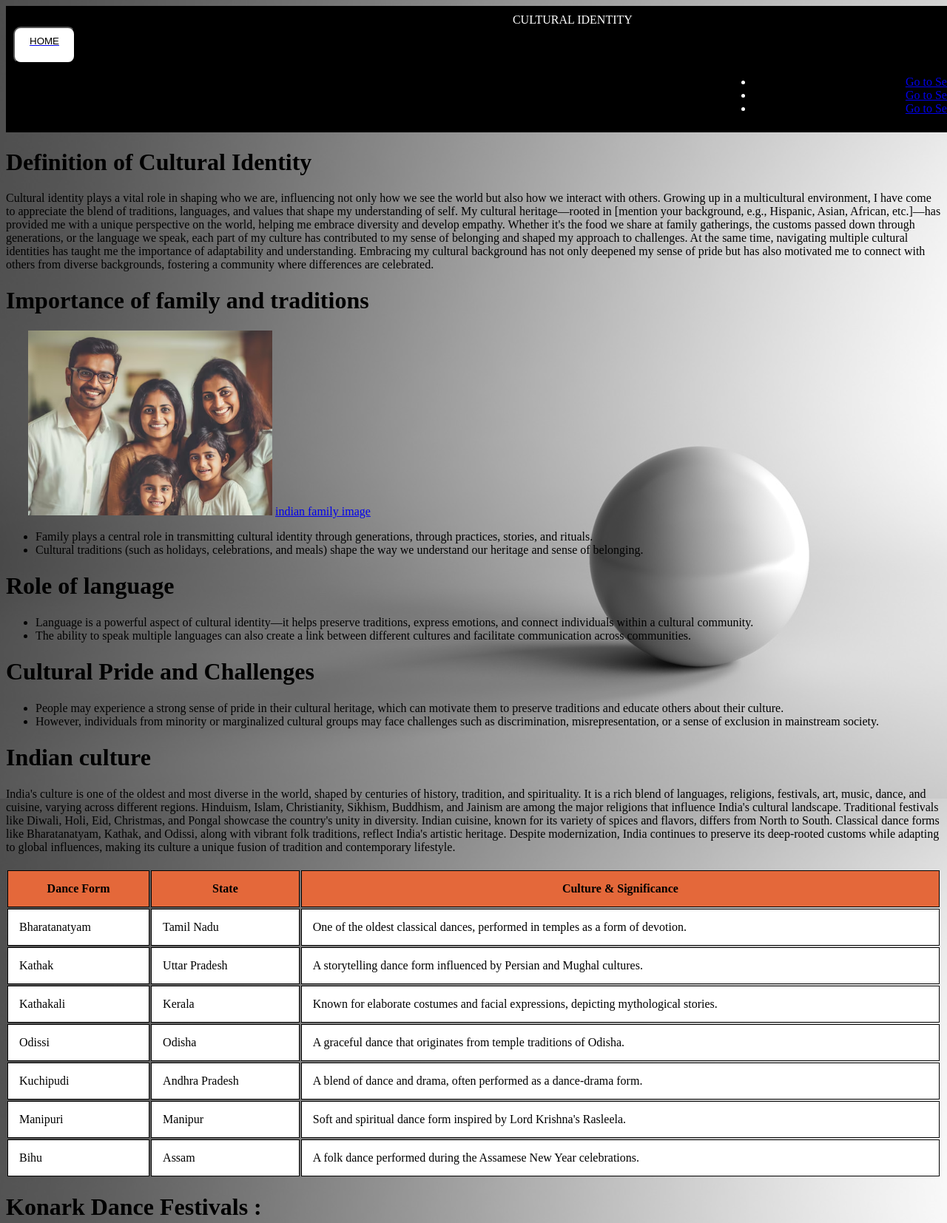
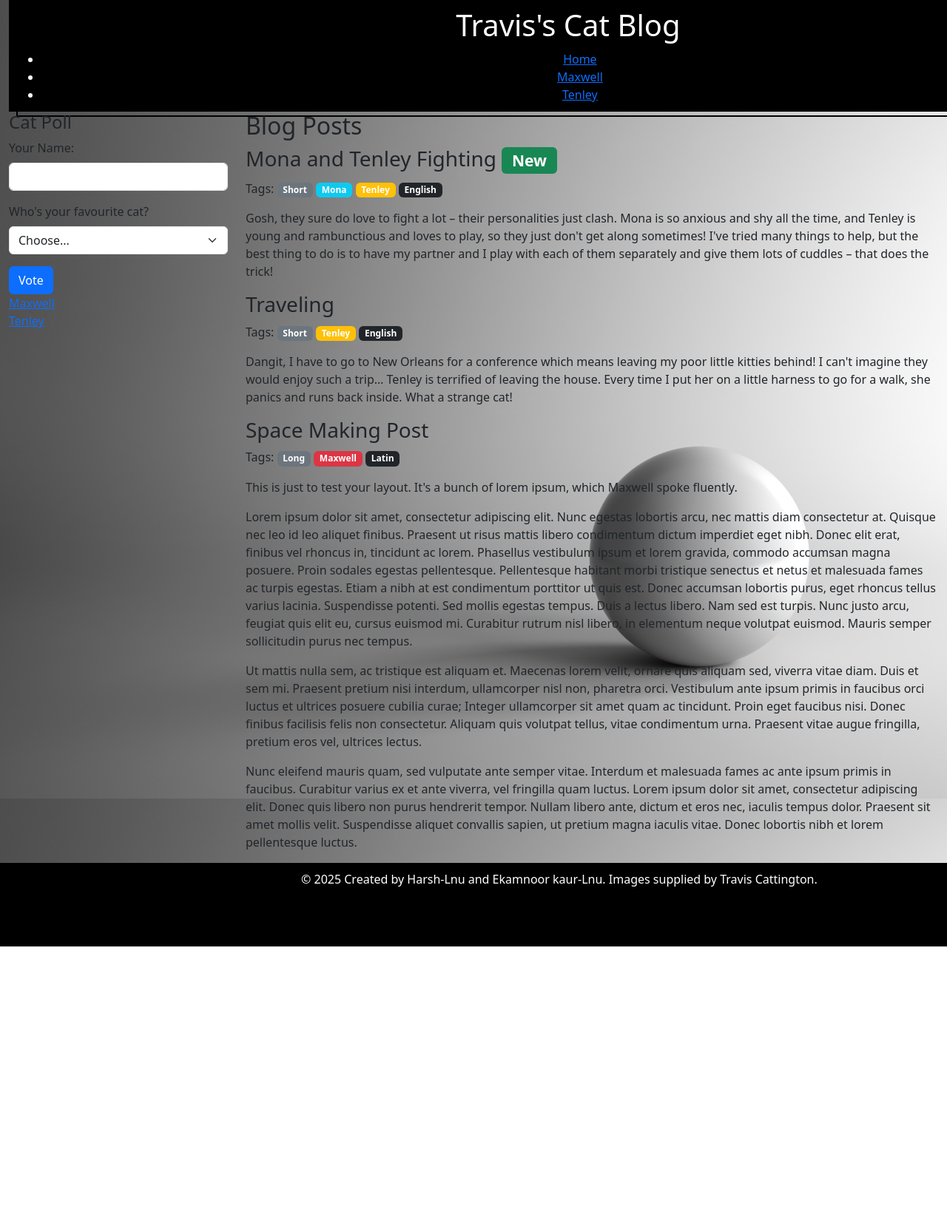
Before and after one commit to Harsh6025/Harsh6025.github.io, a plain HTML site: page index.html in a window 1280 px wide. Shown: the top 1654 px of the page at 74% size. After the commit the page ends 1280 px from the top, so only its background shows below. Drawn offline with nearby package versions, Linux system fonts and the light colour scheme; files that its build step writes are made by us from their sources; files whose address does not match are found by name.

Commit message:
Add files via upload

```diff
--- a/index.html
+++ b/index.html
@@ -3,122 +3,96 @@
 <head>
     <meta charset="UTF-8">
     <meta name="viewport" content="width=device-width, initial-scale=1.0">
-    <title>Culturalidentity.com</title>
-    <link rel="stylesheet" href="style.css">
+    <title>Travis's Cat Family</title>
+    <!-- Bootstrap CSS -->
+    <link href="https://cdn.jsdelivr.net/npm/bootstrap@5.3.0-alpha1/dist/css/bootstrap.min.css" rel="stylesheet">
+    <!-- Custom CSS -->
+    <link rel="stylesheet" href="stylesheets/style.css">
 </head>
+<body>
+    <div class="container-fluid main-container">
+        <!-- Header -->
+        <header>
+            <div class="col-12">
+                <h1>Travis's Cat Blog</h1>
+                <nav class="main-nav">
+                    <ul>
+                        <li><a href="index.html" class="active">Home</a></li>
+                        <li><a href="maxwell.html">Maxwell</a></li>
+                        <li><a href="tenley.html">Tenley</a></li>
+                    </ul>
+                </nav>
+            </div>
+        </header>
+    <div class="row content-row">
+            <!-- Sidebar -->
+            <aside class="col-md-3" id="sidebar">
 
-<body>
-    <header>CULTURAL IDENTITY
-        <a href="about.html" >
-        <button class="header-button">HOME</button>
-        </a>
-        <ul class="list-container">
-            <li><a href="#section1">Go to Section 1</a></li>
-            <li><a href="#section2">Go to Section 2</a></li>
-            <li><a href="#section3">Go to Section 3</a></li>
-         </ul>
-    </header>
+                <div class="sidebar">
+                    <h4>Cat Poll</h4>
+                    <form id="pollForm">
+                      <div class="mb-3">
+                        <label for="userName" class="form-label">Your Name:</label>
+                        <input type="text" class="form-control" id="userName" required>
+                      </div>
+                      <div class="mb-3">
+                        <label class="form-label">Who's your favourite cat?</label>
+                        <select class="form-select" id="favCat" required>
+                          <option value="">Choose...</option>
+                          <option value="Maxwell">Maxwell</option>
+                          <option value="Tenley">Tenley</option>
+                        </select>
+                      </div>
+                      <button type="submit" class="btn btn-primary">Vote</button>
+                    </form>
+                    <div id="pollResults" class="results"></div>
+                  </div>
+                <div class="cat-nav">
+                    <div class="cat-item" style="border-color: #8B0000;">
+                        <a href="maxwell.html">Maxwell</a>
+                    </div>
+                    <div class="cat-item" style="border-color: #8B4513;">
+                         <a href="tenely.html">Tenley</a>
+                    </div>
+        </div>
+            </aside>
 
-<h1 id="section1">Definition of Cultural Identity</h1>
-    <p>Cultural identity plays a vital role in shaping who we are, influencing not only how we see the world but also how we interact with others. Growing up in a multicultural environment, I have come to appreciate the blend of traditions, languages, and values that shape my understanding of self. My cultural heritage—rooted in [mention your background, e.g., Hispanic, Asian, African, etc.]—has provided me with a unique perspective on the world, helping me embrace diversity and develop empathy. Whether it's the food we share at family gatherings, the customs passed down through generations, or the language we speak, each part of my culture has contributed to my sense of belonging and shaped my approach to challenges. At the same time, navigating multiple cultural identities has taught me the importance of adaptability and understanding. Embracing my cultural background has not only deepened my sense of pride but has also motivated me to connect with others from diverse backgrounds, fostering a community where differences are celebrated.</p>
-<h1>Importance of family and traditions</h1>
-    <img class="image"
-    src="happy-indian-family.avif" alt="happy-indian-family">
-    <a href="https://img.freepik.com/premium-photo/happy-indian-family-generative-ai_849906-9356.jpg">indian family image</a>
-    <ul>
-        <li>Family plays a central role in transmitting cultural identity through generations, through practices, stories, and rituals.</li>
-        <li>Cultural traditions (such as holidays, celebrations, and meals) shape the way we understand our heritage and sense of belonging.
-        </li>
-    </ul>
-    <h1>Role of language</h1>
-    <ul>
-        <li>Language is a powerful aspect of cultural identity—it helps preserve traditions, express emotions, and connect individuals within a cultural community.
-            </li>
-            <li>
-                The ability to speak multiple languages can also create a link between different cultures and facilitate communication across communities.
-                </li>
-        </ul>
-    <h1>Cultural Pride and Challenges</h1>
-    <ul>
-        <li>People may experience a strong sense of pride in their cultural heritage, which can motivate them to preserve traditions and educate others about their culture.</li>
-        <li>However, individuals from minority or marginalized cultural groups may face challenges such as discrimination, misrepresentation, or a sense of exclusion in mainstream society.
-        </li>
-    </ul>
+            <!-- Main Content -->
+            <main class="col-md-9" id="main-content">
+                <h2>Blog Posts</h2>
 
-<h1 id="section2">Indian culture</h1>
-<p >India's culture is one of the oldest and most diverse in the world, shaped by centuries of history, tradition, and spirituality. It is a rich blend of languages, religions, festivals, art, music, dance, and cuisine, varying across different regions. Hinduism, Islam, Christianity, Sikhism, Buddhism, and Jainism are among the major religions that influence India's cultural landscape. Traditional festivals like Diwali, Holi, Eid, Christmas, and Pongal showcase the country's unity in diversity. Indian cuisine, known for its variety of spices and flavors, differs from North to South. Classical dance forms like Bharatanatyam, Kathak, and Odissi, along with vibrant folk traditions, reflect India's artistic heritage. Despite modernization, India continues to preserve its deep-rooted customs while adapting to global influences, making its culture a unique fusion of tradition and contemporary lifestyle.
-</p>
+                <div class="blog-post featured-post" style="border-color:rgb(232, 105, 105);">
+                    <h3>Mona and Tenley Fighting <span class="badge bg-success">New</span></h3>
+                    <p class="tags">Tags: <span class="badge bg-secondary">Short</span> <span class="badge bg-info">Mona</span> <span class="badge bg-warning">Tenley</span> <span class="badge bg-dark">English</span></p>
+                    <p>Gosh, they sure do love to fight a lot – their personalities just clash. Mona is so anxious and shy all the time, and Tenley is young and rambunctious and loves to play, so they just don't get along sometimes! I've tried many things to help, but the best thing to do is to have my partner and I play with each of them separately and give them lots of cuddles – that does the trick!</p>
+                </div>
 
+                <div class="blog-post featured-post" style="border-color:rgb(105, 105, 230);">
+                    <h3>Traveling</h3>
+                    <p class="tags">Tags: <span class="badge bg-secondary">Short</span> <span class="badge bg-warning">Tenley</span> <span class="badge bg-dark">English</span></p>
+                    <p>Dangit, I have to go to New Orleans for a conference which means leaving my poor little kitties behind! I can't imagine they would enjoy such a trip… Tenley is terrified of leaving the house. Every time I put her on a little harness to go for a walk, she panics and runs back inside. What a strange cat!</p>
+                </div>
 
- <table>
-    <tr>
-        <th>Dance Form</th>
-        <th>State</th>
-        <th>Culture & Significance</th>
-    </tr>
-    <tr>
-        <td>Bharatanatyam</td>
-        <td>Tamil Nadu</td>
-        <td>One of the oldest classical dances, performed in temples as a form of devotion.</td>
-    </tr>
-    <tr>
-        <td>Kathak</td>
-        <td>Uttar Pradesh</td>
-        <td>A storytelling dance form influenced by Persian and Mughal cultures.</td>
-    </tr>
-    <tr>
-        <td>Kathakali</td>
-        <td>Kerala</td>
-        <td>Known for elaborate costumes and facial expressions, depicting mythological stories.</td>
-    </tr>
-    <tr>
-        <td>Odissi</td>
-        <td>Odisha</td>
-        <td>A graceful dance that originates from temple traditions of Odisha.</td>
-    </tr>
-    <tr>
-        <td>Kuchipudi</td>
-        <td>Andhra Pradesh</td>
-        <td>A blend of dance and drama, often performed as a dance-drama form.</td>
-    </tr>
-    <tr>
-        <td>Manipuri</td>
-        <td>Manipur</td>
-        <td>Soft and spiritual dance form inspired by Lord Krishna's Rasleela.</td>
-    </tr>
-    <tr>
-        <td>Bihu</td>
-        <td>Assam</td>
-        <td>A folk dance performed during the Assamese New Year celebrations.</td>
-    </tr>
-</table>
-<h1>Konark Dance Festivals :</h1>
+                <div class="blog-post featured-post" style="border-color:rgb(122, 224, 122);">
+                    <h3>Space Making Post</h3>
+                    <p class="tags">Tags: <span class="badge bg-secondary">Long</span> <span class="badge bg-danger">Maxwell</span> <span class="badge bg-dark">Latin</span></p>
+                    <p>This is just to test your layout. It's a bunch of lorem ipsum, which Maxwell spoke fluently.</p>
+                    <p>Lorem ipsum dolor sit amet, consectetur adipiscing elit. Nunc egestas lobortis arcu, nec mattis diam consectetur at. Quisque nec leo id leo aliquet finibus. Praesent ut risus mattis libero condimentum dictum imperdiet eget nibh. Donec elit erat, finibus vel rhoncus in, tincidunt ac lorem. Phasellus vestibulum ipsum et lorem gravida, commodo accumsan magna posuere. Proin sodales egestas pellentesque. Pellentesque habitant morbi tristique senectus et netus et malesuada fames ac turpis egestas. Etiam a nibh at est condimentum porttitor ut quis est. Donec accumsan lobortis purus, eget rhoncus tellus varius lacinia. Suspendisse potenti. Sed mollis egestas tempus. Duis a lectus libero. Nam sed est turpis. Nunc justo arcu, feugiat quis elit eu, cursus euismod mi. Curabitur rutrum nisl libero, in elementum neque volutpat euismod. Mauris semper sollicitudin purus nec tempus.</p>
+                    <p>Ut mattis nulla sem, ac tristique est aliquam et. Maecenas lorem velit, ornare quis aliquam sed, viverra vitae diam. Duis et sem mi. Praesent pretium nisi interdum, ullamcorper nisl non, pharetra orci. Vestibulum ante ipsum primis in faucibus orci luctus et ultrices posuere cubilia curae; Integer ullamcorper sit amet quam ac tincidunt. Proin eget faucibus nisi. Donec finibus facilisis felis non consectetur. Aliquam quis volutpat tellus, vitae condimentum urna. Praesent vitae augue fringilla, pretium eros vel, ultrices lectus.</p>
+                    <p>Nunc eleifend mauris quam, sed vulputate ante semper vitae. Interdum et malesuada fames ac ante ipsum primis in faucibus. Curabitur varius ex et ante viverra, vel fringilla quam luctus. Lorem ipsum dolor sit amet, consectetur adipiscing elit. Donec quis libero non purus hendrerit tempor. Nullam libero ante, dictum et eros nec, iaculis tempus dolor. Praesent sit amet mollis velit. Suspendisse aliquet convallis sapien, ut pretium magna iaculis vitae. Donec lobortis nibh et lorem pellentesque luctus.</p>
+                </div>
+            </main>
+        </div>
 
-<img class="image"
- src="dance.jpg" alt="dance">
- <a
- href="https://www.bestpubquiz.co.uk/wp-content/uploads/2017/10/Indian-culture-1.jpg">konark dance image</a>
-
- <h1>Buildings of india</h1>
- <div class="grid-container" id="section3">
-    <div class="grid-items"><img src="GettyImages-165204592.webp" alt="Indain Buildings"></div>
-    <div class="grid-items"><img src="GettyImages-95846139.webp" alt="indian Buildings"></div>
-    <div class="grid-items"><img src="Rashtrapati-Bhavan-Rajpath-Raisina-Hill-New-Delhi-India.webp" alt="indain Buildings"></div>
-    <div class="grid-items"><img src="Sun-Temple-Konark-Orissa-India.jpg" alt="indain Buildings"></div>
-
- </div>
-<footer>
-
-    <a href="about.html">
-    <button class="footer-button">BACK</button>
-    </a>
-    <a href="main.html">
-    <button class="footer-button">NEXT</button>
-    </a>
-
-
-
-</footer>
-
+        <!-- Footer -->
+        <footer class="row" id="footer">
+            <div class="col-12">
+                <p>&copy; 2025 Created by Harsh-Lnu and Ekamnoor kaur-Lnu. Images supplied by Travis Cattington.</p>
+            </div>
+        </footer>
+    </div>
+    <!-- Bootstrap JS and dependencies -->
+    <script src="https://cdn.jsdelivr.net/npm/bootstrap@5.3.0-alpha1/dist/js/bootstrap.bundle.min.js"></script>
+     <script src="javascript/script.js"></script>
 </body>
 </html>
```
Also changed, not shown: maxwell.html (added, +132 -0 lines), tenely.html (added, +133 -0 lines).
